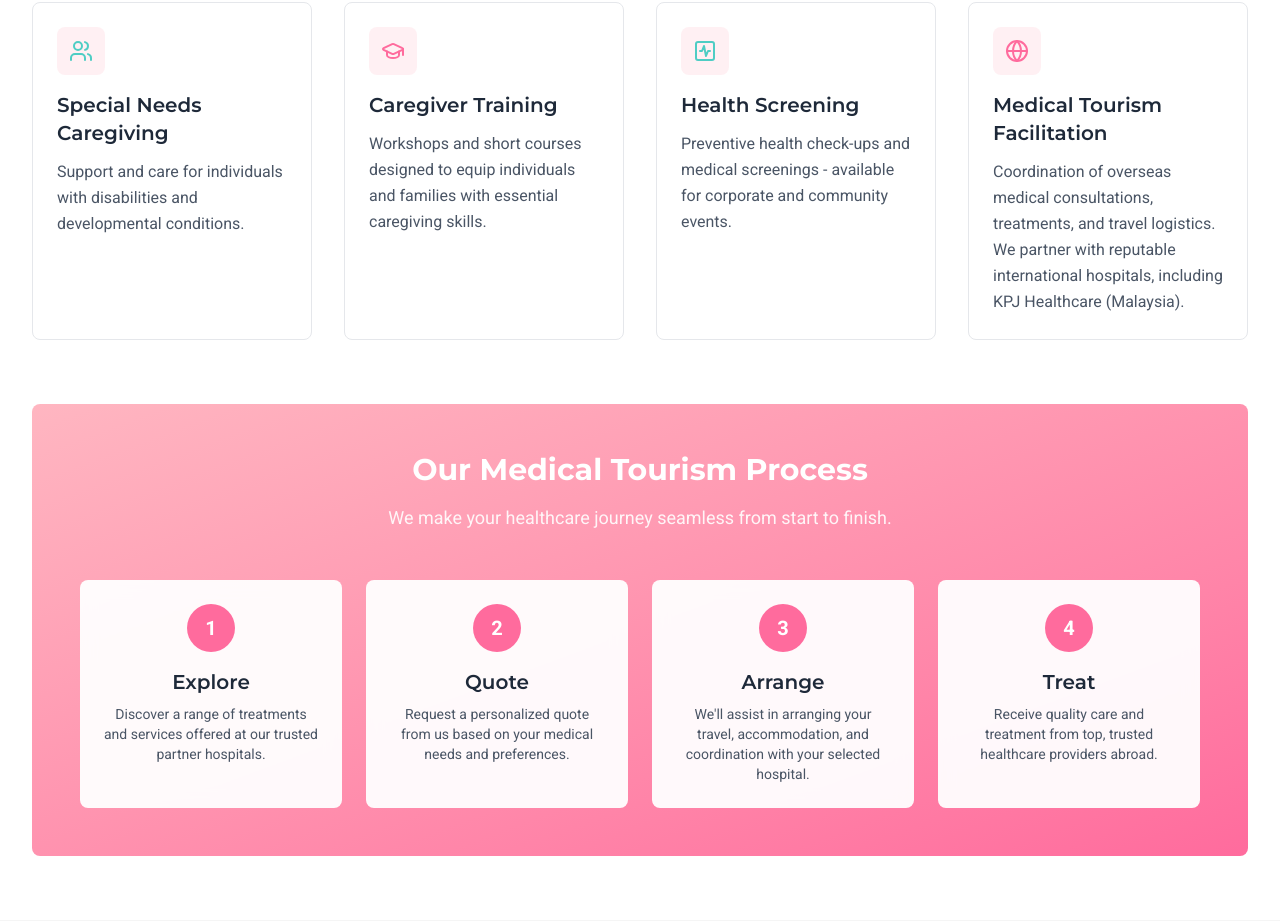
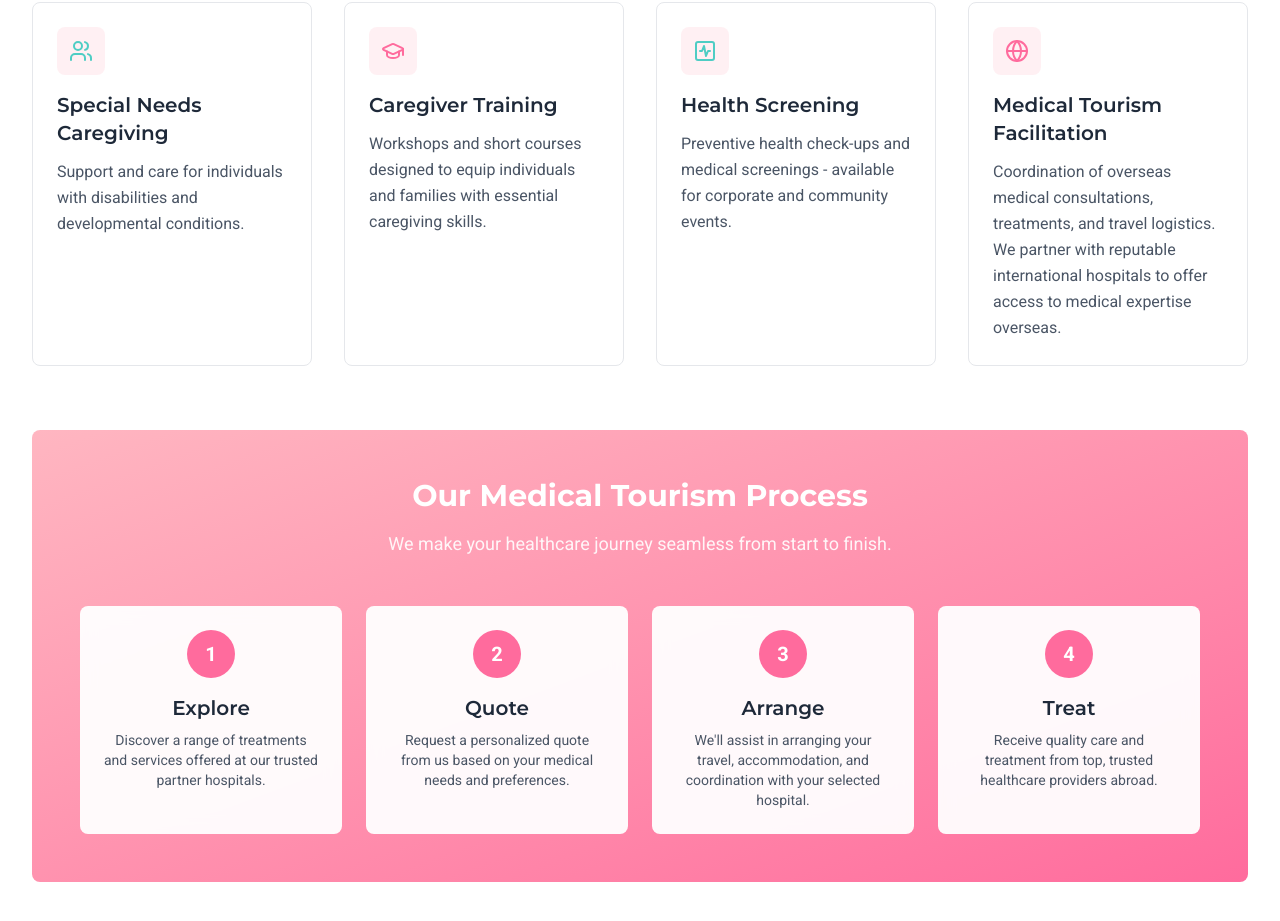
Before and after one commit to Khairul-Ikhwan23/ElferaHealth-landing-page, a Next.js app: page / in a window 1280 px wide. Shown: the part 3592-4513 px from the top of the page. Built offline with nearby package versions, Linux system fonts and the light colour scheme.

Commit message:
Updated description for Medical Tourism Facilitation

```diff
--- a/src/components/Services.tsx
+++ b/src/components/Services.tsx
@@ -51,7 +51,7 @@ const services = [
   {
     icon: Globe,
     title: 'Medical Tourism Facilitation',
-    description: 'Coordination of overseas medical consultations, treatments, and travel logistics. We partner with reputable international hospitals, including KPJ Healthcare (Malaysia).',
+    description: 'Coordination of overseas medical consultations, treatments, and travel logistics. We partner with reputable international hospitals to offer access to medical expertise overseas.',
     color: 'text-elfera-pink'
   }
 ]
```
